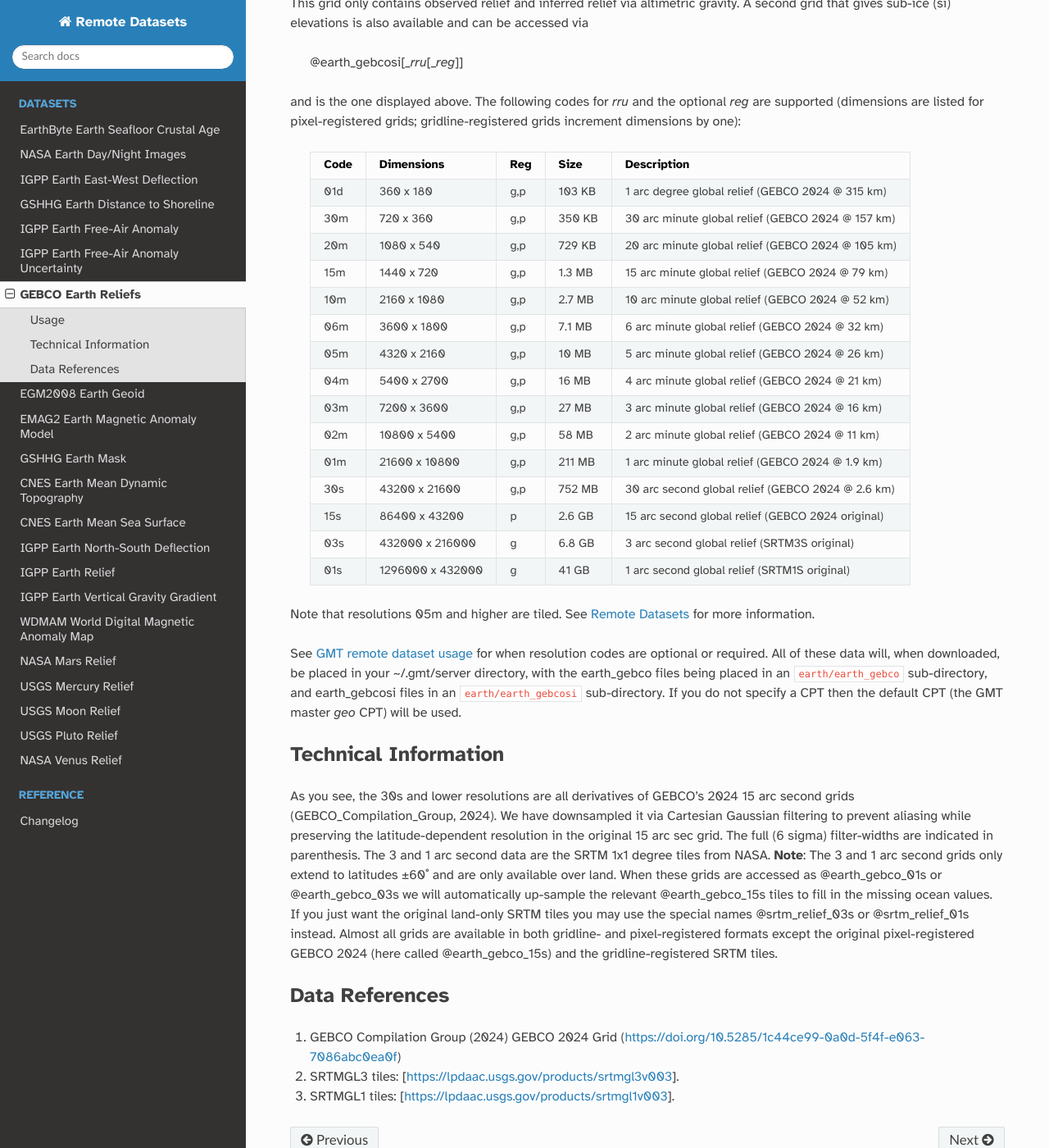
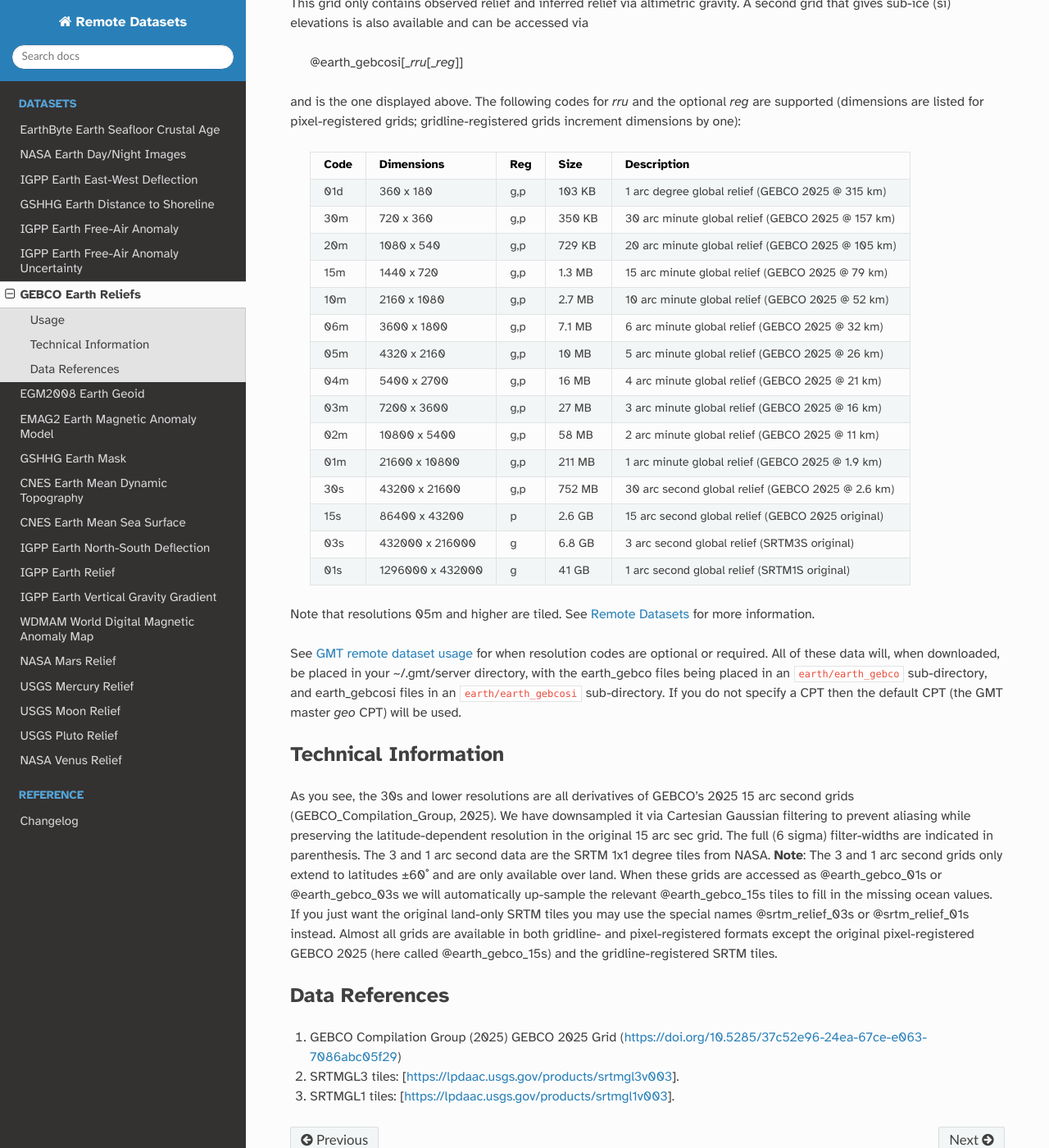
Before and after one commit to GenericMappingTools/remote-datasets, a Sphinx documentation site: the page built from docs/earth-gebco.rst, in a window 1280 px wide and 1400 px high, scrolled down 671 px. Shown: the whole window at 82% size. Built offline with Sphinx 7.4.7 and the Read the Docs theme 3.1.0, drawn with Linux system fonts in a browser that asks for light colours.

Commit message:
Update changelog and rst file

```diff
--- a/docs/changes.rst
+++ b/docs/changes.rst
@@ -1,5 +1,11 @@
 Changelog
 ---------
+
+2025-08-12
+^^^^^^^^^^
+
+- ``earth_gebco``: Update dataset source from version 2024 to 2025.[`GEBCO Compilation Group, 2025, GEBCO 2025 Grid <https://www.gebco.net/data_and_products/gridded_bathymetry_data/>`_].
+- ``earth_gebcosi``: Update dataset source from version 2024 to 2025.[`GEBCO Compilation Group, 2025, GEBCO 2025 Grid <https://www.gebco.net/data_and_products/gridded_bathymetry_data/>`_].
 
 2025-05-02
 ^^^^^^^^^^
--- a/docs/earth-gebco.rst
+++ b/docs/earth-gebco.rst
@@ -31,19 +31,19 @@ for pixel-registered grids; gridline-registered grids increment dimensions by on
   ==== ================= === =======  ================================================
   Code Dimensions        Reg Size     Description
   ==== ================= === =======  ================================================
-  01d       360 x    180 g,p  103 KB  1 arc degree global relief (GEBCO 2024 @ 315 km)
-  30m       720 x    360 g,p  350 KB  30 arc minute global relief (GEBCO 2024 @ 157 km)
-  20m      1080 x    540 g,p  729 KB  20 arc minute global relief (GEBCO 2024 @ 105 km)
-  15m      1440 x    720 g,p  1.3 MB  15 arc minute global relief (GEBCO 2024 @ 79 km)
-  10m      2160 x   1080 g,p  2.7 MB  10 arc minute global relief (GEBCO 2024 @ 52 km)
-  06m      3600 x   1800 g,p  7.1 MB  6 arc minute global relief (GEBCO 2024 @ 32 km)
-  05m      4320 x   2160 g,p   10 MB  5 arc minute global relief (GEBCO 2024 @ 26 km)
-  04m      5400 x   2700 g,p   16 MB  4 arc minute global relief (GEBCO 2024 @ 21 km)
-  03m      7200 x   3600 g,p   27 MB  3 arc minute global relief (GEBCO 2024 @ 16 km)
-  02m     10800 x   5400 g,p   58 MB  2 arc minute global relief (GEBCO 2024 @ 11 km)
-  01m     21600 x  10800 g,p  211 MB  1 arc minute global relief (GEBCO 2024 @ 1.9 km)
-  30s     43200 x  21600 g,p  752 MB  30 arc second global relief (GEBCO 2024 @ 2.6 km)
-  15s     86400 x  43200 p    2.6 GB  15 arc second global relief (GEBCO 2024 original)
+  01d       360 x    180 g,p  103 KB  1 arc degree global relief (GEBCO 2025 @ 315 km)
+  30m       720 x    360 g,p  350 KB  30 arc minute global relief (GEBCO 2025 @ 157 km)
+  20m      1080 x    540 g,p  729 KB  20 arc minute global relief (GEBCO 2025 @ 105 km)
+  15m      1440 x    720 g,p  1.3 MB  15 arc minute global relief (GEBCO 2025 @ 79 km)
+  10m      2160 x   1080 g,p  2.7 MB  10 arc minute global relief (GEBCO 2025 @ 52 km)
+  06m      3600 x   1800 g,p  7.1 MB  6 arc minute global relief (GEBCO 2025 @ 32 km)
+  05m      4320 x   2160 g,p   10 MB  5 arc minute global relief (GEBCO 2025 @ 26 km)
+  04m      5400 x   2700 g,p   16 MB  4 arc minute global relief (GEBCO 2025 @ 21 km)
+  03m      7200 x   3600 g,p   27 MB  3 arc minute global relief (GEBCO 2025 @ 16 km)
+  02m     10800 x   5400 g,p   58 MB  2 arc minute global relief (GEBCO 2025 @ 11 km)
+  01m     21600 x  10800 g,p  211 MB  1 arc minute global relief (GEBCO 2025 @ 1.9 km)
+  30s     43200 x  21600 g,p  752 MB  30 arc second global relief (GEBCO 2025 @ 2.6 km)
+  15s     86400 x  43200 p    2.6 GB  15 arc second global relief (GEBCO 2025 original)
   03s    432000 x 216000 g    6.8 GB  3 arc second global relief (SRTM3S original)
   01s   1296000 x 432000 g     41 GB  1 arc second global relief (SRTM1S original)
   ==== ================= === =======  ================================================
@@ -60,8 +60,8 @@ do not specify a CPT then the default CPT (the GMT master *geo* CPT) will be use
 Technical Information
 ~~~~~~~~~~~~~~~~~~~~~
 
-As you see, the 30s and lower resolutions are all derivatives of GEBCO's 2024 15 arc second grids
-(GEBCO_Compilation_Group, 2024). We have downsampled it via Cartesian Gaussian filtering to prevent
+As you see, the 30s and lower resolutions are all derivatives of GEBCO's 2025 15 arc second grids
+(GEBCO_Compilation_Group, 2025). We have downsampled it via Cartesian Gaussian filtering to prevent
 aliasing while preserving the latitude-dependent resolution in the original 15 arc sec grid.
 The full (6 sigma) filter-widths are indicated in parenthesis. The 3 and 1 arc second data
 are the SRTM 1x1 degree tiles from NASA. **Note**: The 3 and 1 arc second grids only extend
@@ -70,11 +70,11 @@ to latitudes ±60˚ and are only available over land. When these grids are acces
 tiles to fill in the missing ocean values. If you just want the original land-only SRTM tiles
 you may use the special names @srtm_relief_03s or @srtm_relief_01s instead. Almost all grids
 are available in both gridline- and pixel-registered formats except the original pixel-registered
-GEBCO 2024 (here called @earth_gebco_15s) and the gridline-registered SRTM tiles.
+GEBCO 2025 (here called @earth_gebco_15s) and the gridline-registered SRTM tiles.
 
 Data References
 ~~~~~~~~~~~~~~~
 
-#. GEBCO Compilation Group (2024) GEBCO 2024 Grid (https://doi.org/10.5285/1c44ce99-0a0d-5f4f-e063-7086abc0ea0f)
+#. GEBCO Compilation Group (2025) GEBCO 2025 Grid (https://doi.org/10.5285/37c52e96-24ea-67ce-e063-7086abc05f29)
 #. SRTMGL3 tiles: [https://lpdaac.usgs.gov/products/srtmgl3v003].
 #. SRTMGL1 tiles: [https://lpdaac.usgs.gov/products/srtmgl1v003].
```
